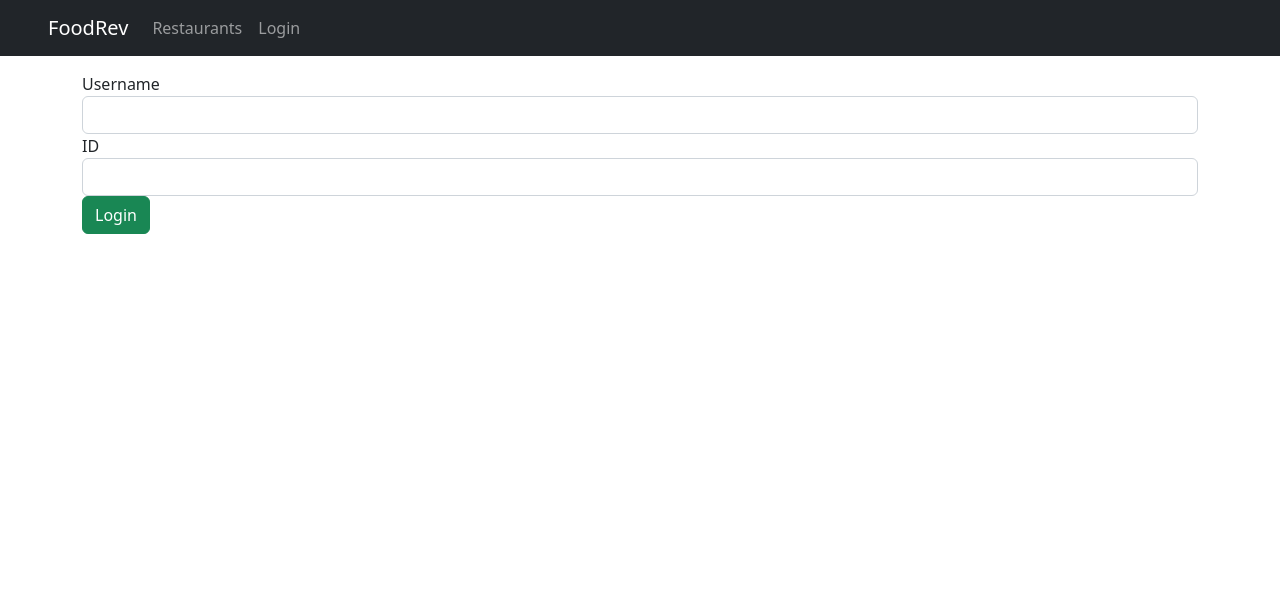
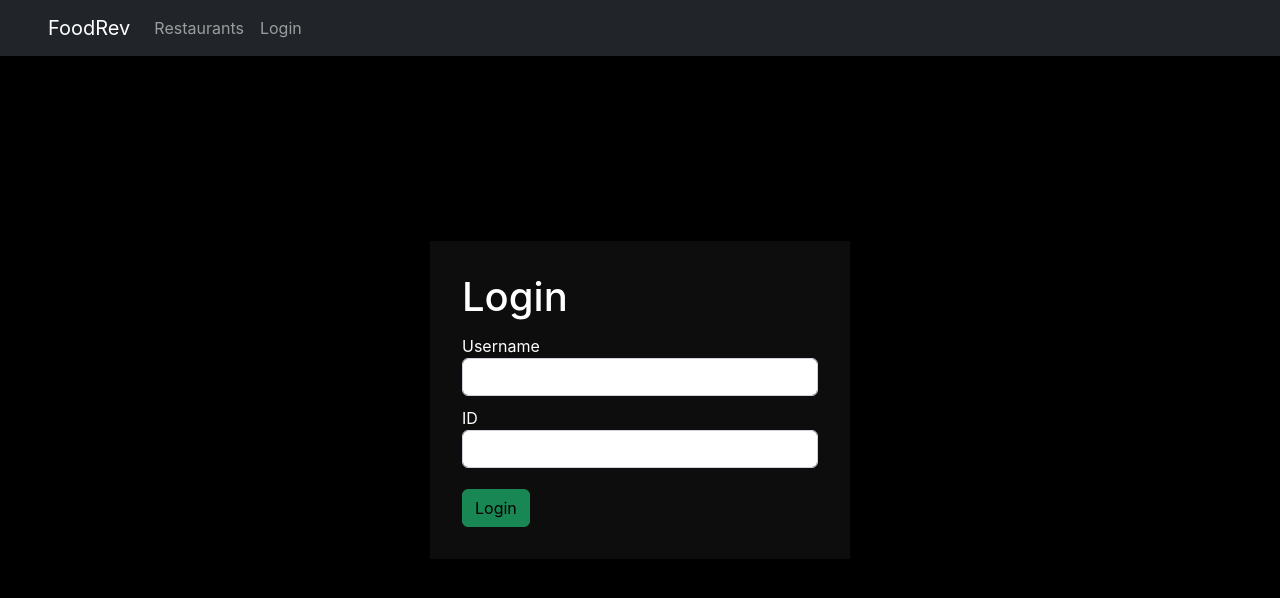
Before and after one commit to ejb3ck3tt/Restaurant_App, a React (Create React App) app in the folder frontend/: page /login in a window 1280 px wide. Shown: the top 598 px of the page. Built offline with nearby package versions, Linux system fonts and the light colour scheme.

Commit message:
add and fix styling

```diff
--- a/frontend/src/App.js
+++ b/frontend/src/App.js
@@ -1,6 +1,7 @@
 import React from "react";
 import { Switch, Route, Link } from "react-router-dom";
 import "bootstrap/dist/css/bootstrap.min.css";
+import "../src/index.css";
 
 import AddReview from "./components/add-review";
 import Restaurant from "./components/restaurants";
@@ -20,7 +21,7 @@ function App() {
   }
 
   return (
-    <div>
+    <div id="bg-body">
       <nav className="navbar navbar-expand navbar-dark bg-dark px-5">
         <a href="/restaurants" className="navbar-brand">
           FoodRev
@@ -35,7 +36,7 @@ function App() {
             {user ? (
               <button
                 onClick={logout}
-                className="nav-link"
+                className="nav-link nav-login"
                 style={{ cursor: "pointer" }}
               >
                 Logout {user.name}
--- a/frontend/src/components/add-review.js
+++ b/frontend/src/components/add-review.js
@@ -50,28 +50,28 @@ const AddReview = (props) => {
   };
 
   return (
-    <div>
+    <div id="add-review">
       {props.user ? (
         <div className="submit-form">
           {submitted ? (
-            <div>
+            <div className="successful-submission">
               <h4>You submitted successfully!</h4>
               <Link
                 to={"/restaurants/" + props.match.params.id}
-                className="btn btn-success"
+                className="btn btn-success my-1"
               >
                 Back to Restaurant
               </Link>
             </div>
           ) : (
-            <div>
+            <div id="login-form">
               <div className="form-group">
-                <label htmlFor="description">
+                <label htmlFor="description" className="text-state">
                   {editing ? "Edit" : "Create"} Review
                 </label>
                 <input
                   type="text"
-                  className="form-control"
+                  className="form-control rev-input my-3"
                   id="text"
                   required
                   value={review}
@@ -79,17 +79,20 @@ const AddReview = (props) => {
                   name="text"
                 />
               </div>
-              <button onClick={saveReview} className="btn btn-success">
+              <button
+                onClick={saveReview}
+                className="btn btn-success btn-state"
+              >
                 Submit
               </button>
               <Link to={"/Restaurants"}>
-                <button className="btn btn-danger">Cancel</button>
+                <button className="btn btn-danger btn-state">Cancel</button>
               </Link>
             </div>
           )}
         </div>
       ) : (
-        <div>Please log in.</div>
+        <div className="card-login">Please log in.</div>
       )}
     </div>
   );
--- a/frontend/src/components/login.js
+++ b/frontend/src/components/login.js
@@ -20,7 +20,8 @@ const Login = (props) => {
   };
 
   return (
-    <div className="submit-form">
+    <div className="submit-form" id="login-form">
+      <h1>Login</h1>
       <div>
         <div className="form-group">
           <label htmlFor="user">Username</label>
@@ -46,7 +47,7 @@ const Login = (props) => {
             name="id"
           />
         </div>
-        <button onClick={login} className="btn btn-success">
+        <button onClick={login} className="btn btn-success btn-login">
           Login
         </button>
       </div>
--- a/frontend/src/components/restaurants-list.js
+++ b/frontend/src/components/restaurants-list.js
@@ -83,7 +83,7 @@ const RestaurantsList = (props) => {
   };
 
   return (
-    <div>
+    <div id="restaurants-list">
       <div className="row pb-1">
         <div className="input-group col-lg-4">
           <input
@@ -122,7 +122,7 @@ const RestaurantsList = (props) => {
           </div>
         </div>
         <div className="input-group col-lg-4">
-          <select onChange={onChangeSearchCuisine}>
+          <select onChange={onChangeSearchCuisine} className="select">
             {cuisines.map((cuisine) => {
               return <option value={cuisine}> {cuisine.substr(0, 20)} </option>;
             })}
@@ -138,7 +138,7 @@ const RestaurantsList = (props) => {
           </div>
         </div>
       </div>
-      <div className="row">
+      <div className="row row-lists">
         {restaurants.map((restaurant, index) => {
           const address = `${restaurant.address.building} ${restaurant.address.street}, ${restaurant.address.zipcode}`;
           return (
@@ -153,7 +153,7 @@ const RestaurantsList = (props) => {
                     <strong>Address: </strong>
                     {address}
                   </p>
-                  <div className="row">
+                  <div className="row row-buttons">
                     <Link
                       to={"/restaurants/" + restaurant._id}
                       className="btn btn-primary col-lg-5 mx-1 mb-1"
@@ -163,7 +163,7 @@ const RestaurantsList = (props) => {
                     <a
                       target="_blank"
                       href={"https://www.google.com/maps/place/" + address}
-                      className="btn btn-primary col-lg-5 mx-1 mb-1"
+                      className="btn btn-secondary col-lg-5 mx-1 mb-1"
                       rel="noreferrer"
                     >
                       View Map
--- a/frontend/src/components/restaurants.js
+++ b/frontend/src/components/restaurants.js
@@ -44,11 +44,11 @@ const Restaurant = (props) => {
   };
 
   return (
-    <div>
+    <div id="restaurant">
       {restaurant ? (
         <div>
           <h5>{restaurant.name}</h5>
-          <p>
+          <p className="address">
             <strong>Cuisine: </strong>
             {restaurant.cuisine}
             <br />
@@ -63,7 +63,7 @@ const Restaurant = (props) => {
             Add Review
           </Link>
           <h4> Reviews </h4>
-          <div className="row">
+          <div className="row review-list">
             {restaurant.reviews.length > 0 ? (
               restaurant.reviews.map((review, index) => {
                 return (
--- a/frontend/src/index.css
+++ b/frontend/src/index.css
@@ -1,13 +1,126 @@
 body {
   margin: 0;
-  font-family: -apple-system, BlinkMacSystemFont, 'Segoe UI', 'Roboto', 'Oxygen',
-    'Ubuntu', 'Cantarell', 'Fira Sans', 'Droid Sans', 'Helvetica Neue',
+  font-family: -apple-system, BlinkMacSystemFont, "Segoe UI", "Roboto", "Oxygen",
+    "Ubuntu", "Cantarell", "Fira Sans", "Droid Sans", "Helvetica Neue",
     sans-serif;
   -webkit-font-smoothing: antialiased;
   -moz-osx-font-smoothing: grayscale;
+  box-sizing: border-box;
+  color: #fff;
 }
 
 code {
-  font-family: source-code-pro, Menlo, Monaco, Consolas, 'Courier New',
+  font-family: source-code-pro, Menlo, Monaco, Consolas, "Courier New",
     monospace;
 }
+
+/* components */
+
+/* Navbar and Body */
+#bg-body {
+  background: black;
+  height: 100vh;
+  /* padding-bottom: 50px; */
+}
+.navbar {
+  /* position: fixed; */
+  z-index: 4;
+  width: 100%;
+  border: none;
+}
+
+/* restaurants-list */
+#restaurants-list {
+  margin-top: 20px;
+}
+.input-group {
+  width: 320px;
+  padding: 10px 0;
+  margin: auto;
+}
+.select {
+  width: 240px;
+}
+
+.row-lists {
+  margin-top: 20px;
+  height: 580px;
+  overflow: scroll;
+}
+.row-buttons {
+  margin: auto;
+  display: flex;
+  justify-content: center;
+  align-items: center;
+}
+
+/* reviews */
+
+#restaurant {
+  padding-top: 20px;
+}
+#restaurant h5 {
+  font-weight: 800;
+  font-size: 32px;
+  color: rgb(237, 230, 230);
+}
+#restaurant .address {
+  color: rgb(115, 112, 112);
+}
+
+#restaurant h4 {
+  margin-top: 50px;
+  color: rgb(237, 230, 230);
+}
+
+.card-body {
+  color: rgb(29, 29, 29);
+}
+
+.card-login,
+#login-form,
+.successful-submission {
+  position: absolute;
+  top: 50%;
+  left: 50%;
+  margin-right: -50%;
+  transform: translate(-50%, -50%);
+  padding: 2rem;
+  background: rgb(13, 13, 13);
+}
+
+.successful-submission {
+  text-align: center;
+}
+
+.card-login {
+  width: 320px;
+  text-align: center;
+}
+
+#login-form {
+  width: 420px;
+}
+
+.form-group {
+  padding: 5px 0;
+}
+.btn-login {
+  margin-top: 1rem;
+  color: black;
+}
+
+.nav-login {
+  color: white;
+  background: green;
+  border: none;
+  border-radius: 5px;
+}
+
+.text-state {
+  font-size: 22px;
+}
+
+.btn-state {
+  margin-right: 5px;
+}
```
Also changed, not shown: 1 other file (tests, documents, lock files or other folders).
